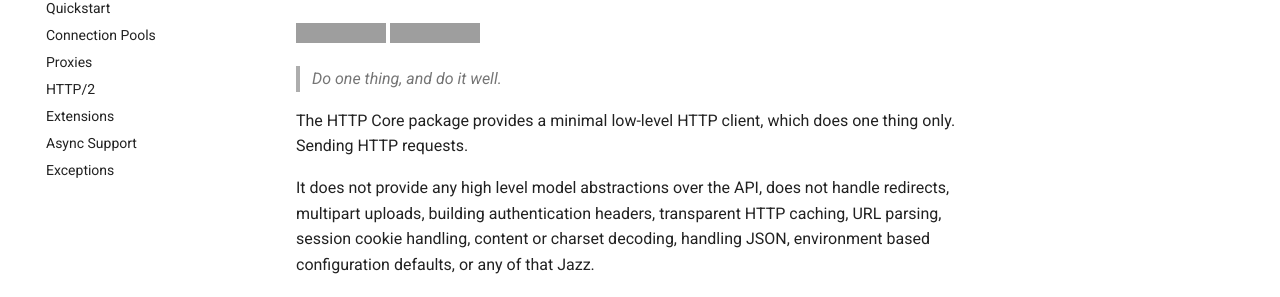
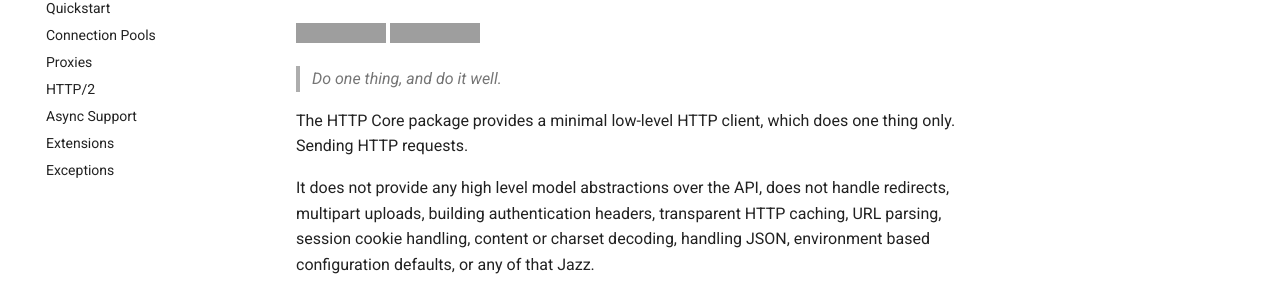
Before and after one commit to tomchristie/httpcore-the-directors-cut, an MkDocs documentation site: the page built from docs/index.md, in a window 1280 px wide. Shown: the part 157-454 px from the top of the page. Built offline with MkDocs 1.6.1 and Material for MkDocs 9.7.7, drawn with Linux system fonts in a browser that asks for light colours; comment, search, counter and statistics services are not loaded; some of the changed lines change nothing that is shown; grey boxes are pictures that could not be loaded.

Commit message:
Reorder docs pages

```diff
--- a/mkdocs.yml
+++ b/mkdocs.yml
@@ -11,8 +11,8 @@ nav:
     - Connection Pools: 'connection-pools.md'
     - Proxies: 'proxies.md'
     - HTTP/2: 'http2.md'
+    - Async Support: 'async.md'
     - Extensions: 'extensions.md'
-    - Async Support: 'async.md'
     - Exceptions: 'exceptions.md'
 
 theme:
```
